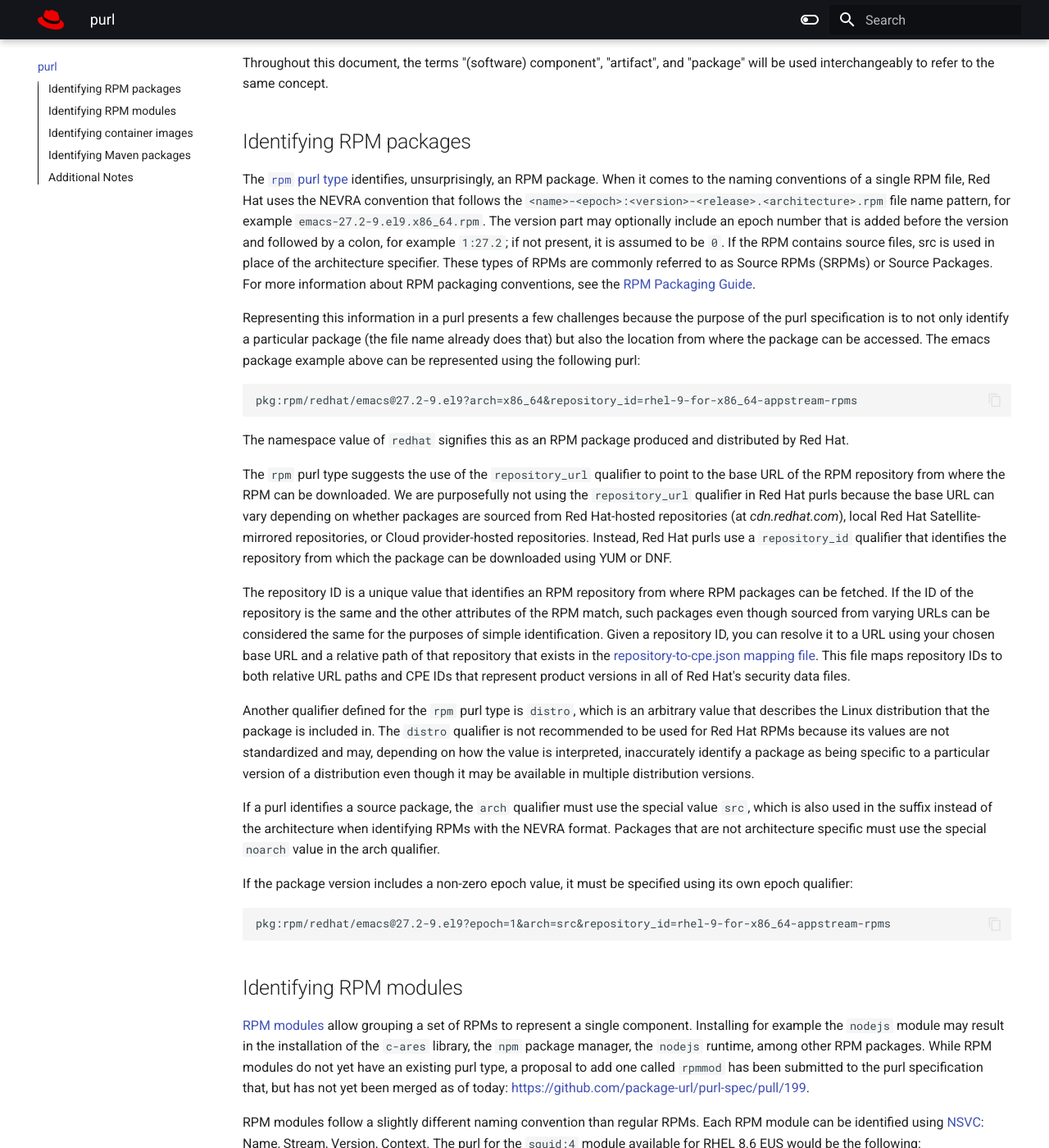
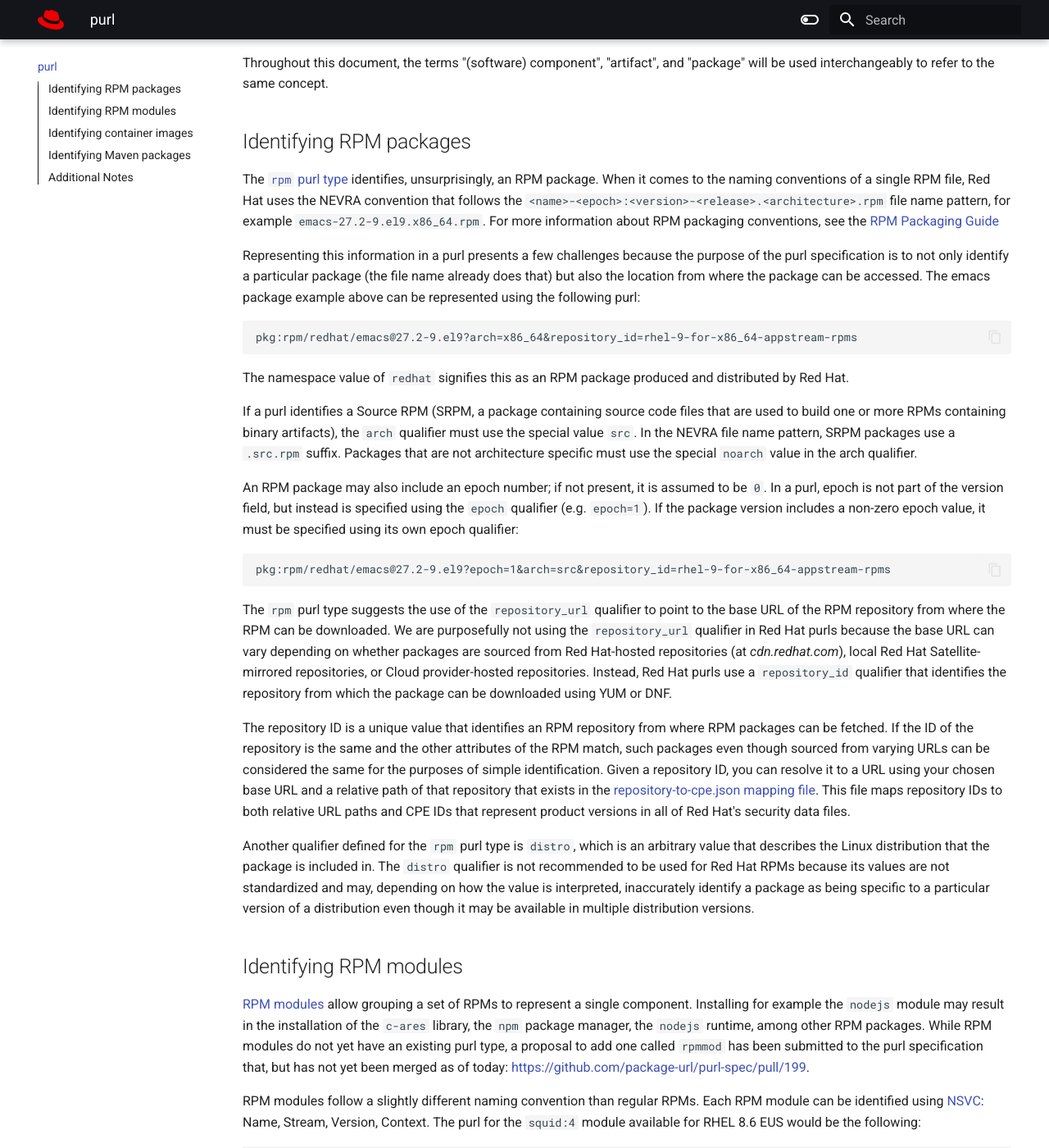
Before and after one commit to RedHatProductSecurity/security-data-guidelines, an MkDocs documentation site: the page built from docs/purl.md, in a window 1280 px wide and 1400 px high, scrolled down 535 px. Shown: the whole window at 82% size. Built offline with MkDocs 1.6.1 and Material for MkDocs 9.7.7, drawn with Linux system fonts in a browser that asks for light colours.

Commit message:
Improve RPM purl guidelines
Mostly deduplicate some content discussing epoch in two
different paragrahps.

````diff
--- a/docs/purl.md
+++ b/docs/purl.md
@@ -32,11 +32,8 @@ to refer to the same concept.
 The [`rpm` purl type](https://github.com/package-url/purl-spec/blob/master/PURL-TYPES.rst#rpm) identifies,
 unsurprisingly, an RPM package. When it comes to the naming conventions of a single RPM file, Red Hat uses the NEVRA
 convention that follows the `<name>-<epoch>:<version>-<release>.<architecture>.rpm` file name pattern, for example
-`emacs-27.2-9.el9.x86_64.rpm`. The version part may optionally include an epoch number that is added before the
-version and followed by a colon, for example `1:27.2`; if not present, it is assumed to be `0`. If the RPM contains
-source files, src is used in place of the architecture specifier. These types of RPMs are commonly referred to as
-Source RPMs (SRPMs) or Source Packages. For more information about RPM packaging conventions, see the
-[RPM Packaging Guide](https://rpm-packaging-guide.github.io/).
+`emacs-27.2-9.el9.x86_64.rpm`. For more information about RPM packaging conventions, see the
+[RPM Packaging Guide](https://rpm-packaging-guide.github.io/)
 
 Representing this information in a purl presents a few challenges because the purpose of the purl specification is
 to not only identify a particular package (the file name already does that) but also the location from where the
@@ -47,6 +44,19 @@ pkg:rpm/redhat/emacs@27.2-9.el9?arch=x86_64&repository_id=rhel-9-for-x86_64-apps
 ```
 
 The namespace value of `redhat` signifies this as an RPM package produced and distributed by Red Hat.
+
+If a purl identifies a Source RPM (SRPM, a package containing source code files that are used to build one or more
+RPMs containing binary artifacts), the `arch` qualifier must use the special value `src`. In the NEVRA file name
+pattern, SRPM packages use a `.src.rpm` suffix. Packages that are not architecture
+specific must use the special `noarch` value in the arch qualifier.
+
+An RPM package may also include an epoch number; if not present, it is assumed to be `0`. In a purl, epoch is
+not part of the version field, but instead is specified using the `epoch` qualifier (e.g. `epoch=1`).
+If the package version includes a non-zero epoch value, it must be specified using its own epoch qualifier:
+
+```
+pkg:rpm/redhat/emacs@27.2-9.el9?epoch=1&arch=src&repository_id=rhel-9-for-x86_64-appstream-rpms
+```
 
 The `rpm` purl type suggests the use of the `repository_url` qualifier to point to the base URL of the RPM
 repository from where the RPM can be downloaded. We are purposefully not using the `repository_url` qualifier in Red
@@ -68,16 +78,6 @@ distribution that the package is included in. The `distro` qualifier is not reco
 because its values are not standardized and may, depending on how the value is interpreted, inaccurately identify a
 package as being specific to a particular version of a distribution even though it may be available in multiple
 distribution versions.
-
-If a purl identifies a source package, the `arch` qualifier must use the special value `src`, which is also used in the
-suffix instead of the architecture when identifying RPMs with the NEVRA format. Packages that are not architecture
-specific must use the special `noarch` value in the arch qualifier.
-
-If the package version includes a non-zero epoch value, it must be specified using its own epoch qualifier:
-
-```
-pkg:rpm/redhat/emacs@27.2-9.el9?epoch=1&arch=src&repository_id=rhel-9-for-x86_64-appstream-rpms
-```
 
 ## Identifying RPM modules
 
````
